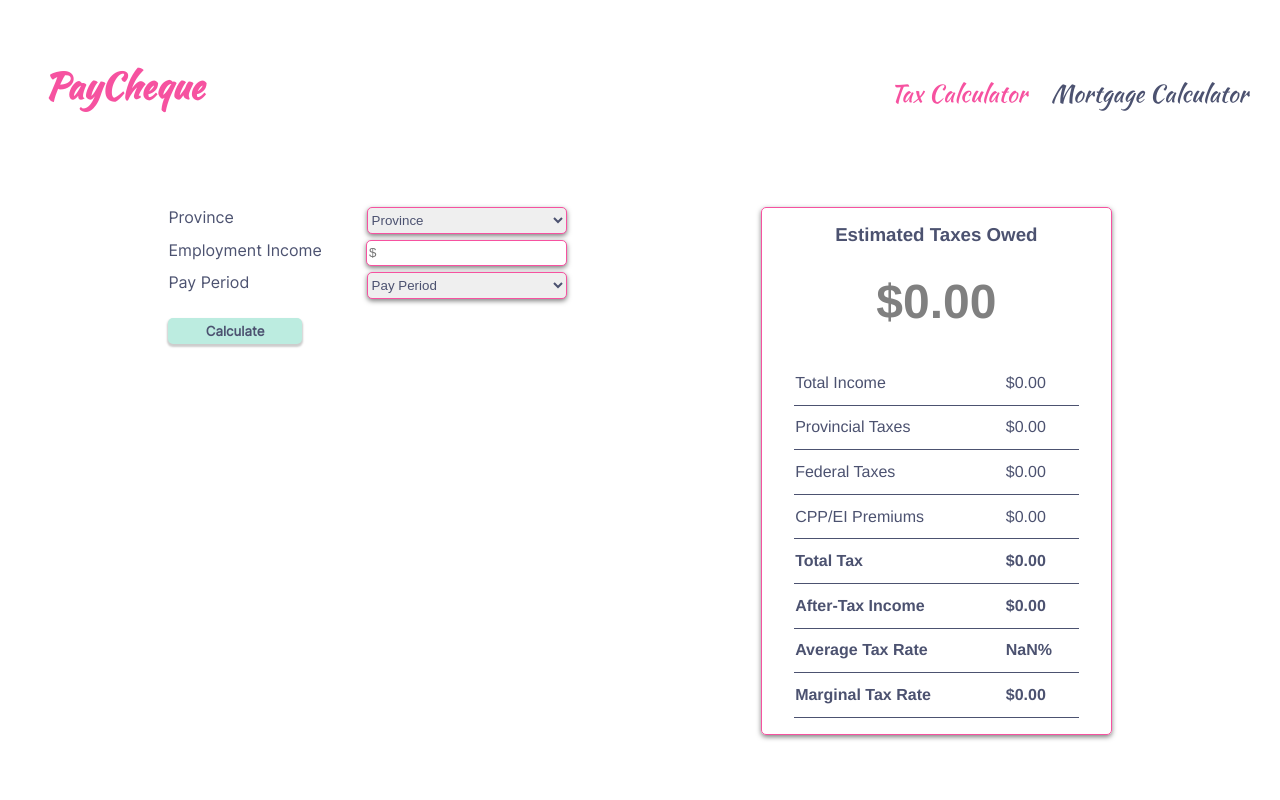
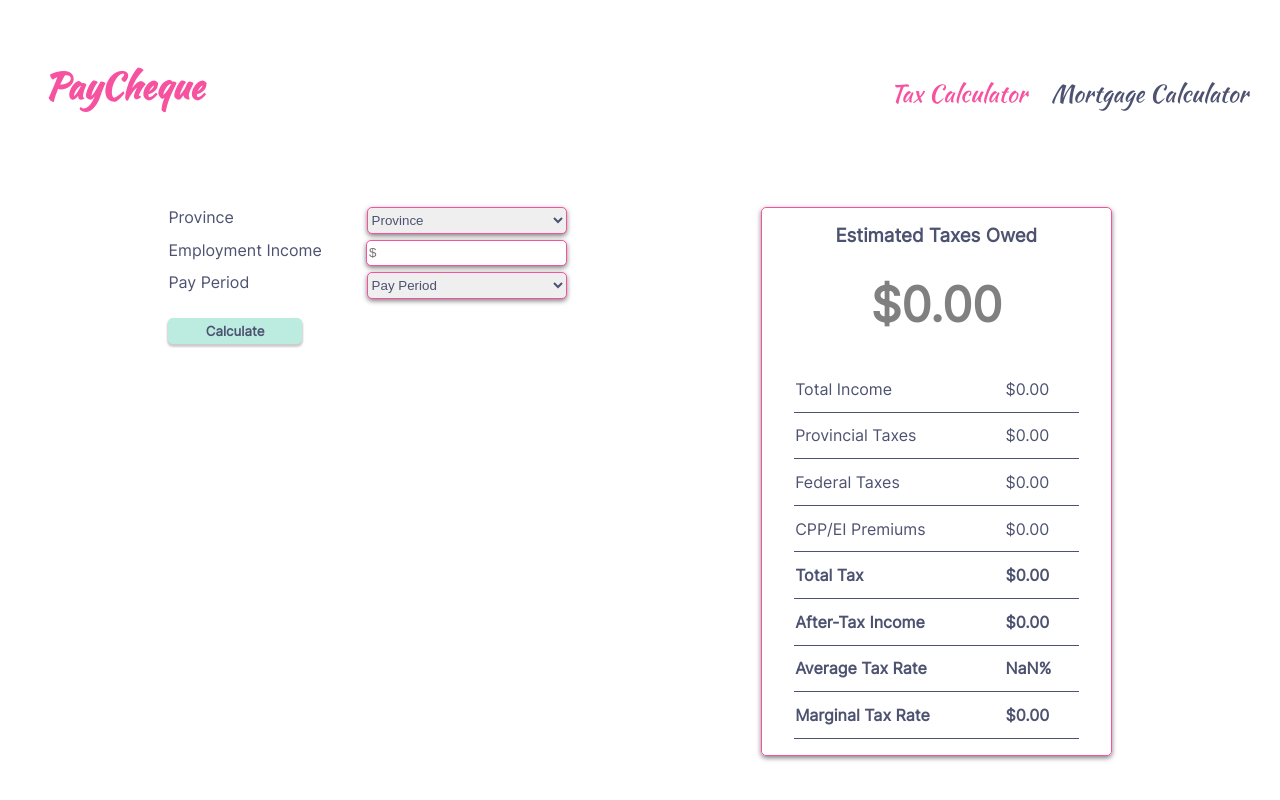
Before and after one commit to Jevaughn-W/Paycheque, a React (Create React App) app: page / in a window 1280 px wide. Shown: the part 748-1548 px from the top of the page. Built offline with nearby package versions, Linux system fonts and the light colour scheme.

Commit message:
Update the output font - unable to get inter bolded may need to update

```diff
--- a/src/components/output/calculation-panel.css
+++ b/src/components/output/calculation-panel.css
@@ -1,6 +1,12 @@
 @font-face {
   font-family: "Kaushan Script";
   src: url("../../assets/fonts/KaushanScript-Regular.ttf");
+  font-weight: normal;
+  font-size: normal;
+}
+@font-face {
+  font-family: "Inter";
+  src: url("../../assets/fonts/Inter-VariableFont_slnt,wght.ttf");
   font-weight: normal;
   font-size: normal;
 }
@@ -12,7 +18,6 @@ section.result {
   border: 1px solid #F652A0;
   border-radius: 5px;
   box-shadow: 0px 2px 5px rgba(0, 0, 0, 0.5);
-  font-family: "helvetica";
   width: 25%;
 }
 
--- a/src/components/output/calculation-panel.scss
+++ b/src/components/output/calculation-panel.scss
@@ -8,7 +8,6 @@ section.result {
   border: 1px solid $main-theme-color;
   border-radius: 5px;
   box-shadow: 0px 2px 5px rgb(0,0,0, 0.5);
-  font-family: 'helvetica';
   width: 25%;
 }
 
```
Also changed, not shown: 1 other file (tests, documents, lock files or other folders).
